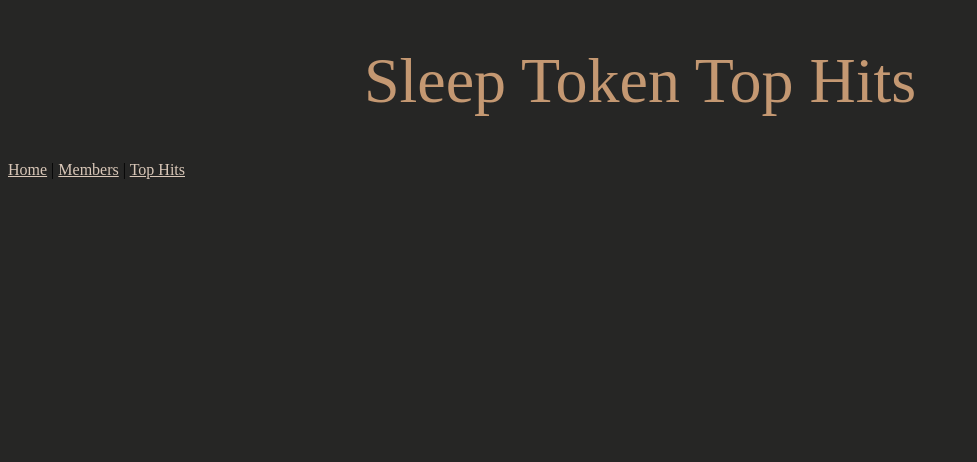
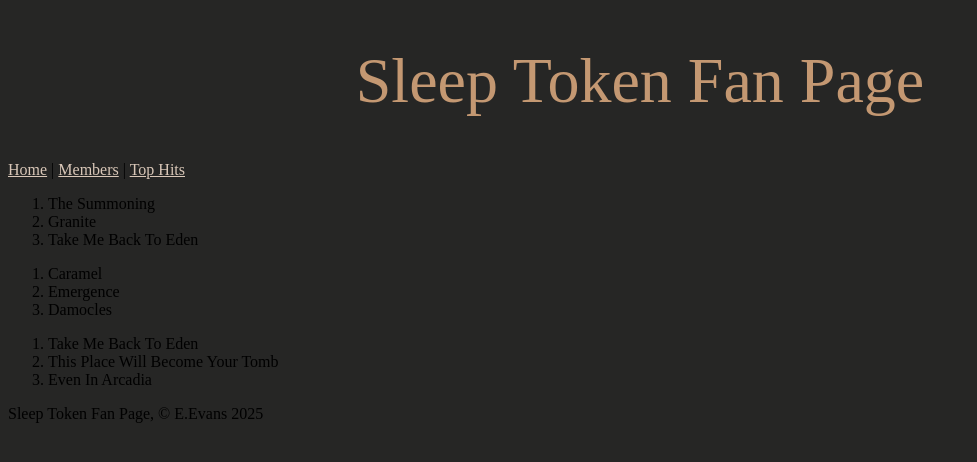
Before and after one commit to eveevans340/Sleep-Token-Website, a plain HTML site: page Top_Hits.html in a window 1280 px wide. Shown: the part 120-582 px from the top of the page, without its empty margins (0-977 px from the left). Drawn offline with Linux system fonts and the light colour scheme; a web font is replaced by a local one.

Commit message:
sections

```diff
--- a/Top_Hits.html
+++ b/Top_Hits.html
@@ -7,11 +7,35 @@
     <title>Sleep Token Top Hits</title>
 </head>
 <body>
-    <img src="TokenLogo.png" alt="Sleep Token Logo">
-    <h1>Sleep Token Top Hits</h1>
+    <header>
+        <img src="TokenLogo.png" alt="Sleep Token Logo">
+        <h1>Sleep Token Fan Page</h1>
+    </header>
 
-    <a href="index.html">Home</a> | <a href="Members.html">Members</a> | <a href="Top_Hits.html">Top Hits</a>
+    <nav>
+        <a href="index.html">Home</a> | <a href="Members.html">Members</a> | <a href="Top_Hits.html">Top Hits</a>
+    </nav>
 
+    <main>
+        <ol>
+            <li>The Summoning</li>
+            <li>Granite</li>
+            <li>Take Me Back To Eden</li>
+        </ol>
 
+        <ol>
+            <li>Caramel</li>
+            <li>Emergence</li>
+            <li>Damocles</li>
+        </ol>
+
+        <ol>
+            <li>Take Me Back To Eden</li>
+            <li>This Place Will Become Your Tomb</li>
+            <li>Even In Arcadia</li>
+        </ol>
+    </main>
+
+    <footer>Sleep Token Fan Page, © E.Evans 2025</footer>
 </body>
 </html>
```
Also changed, not shown: Members.html (+12 -3 lines), index.html (+8 -1 lines).
